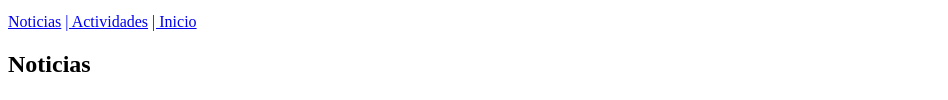
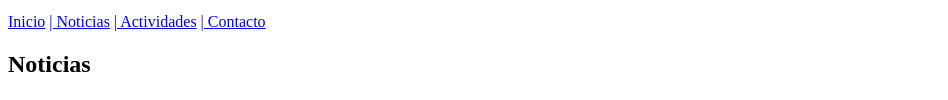
Before and after one commit to mgarridov02/EJERCICIOS-LLMM, a plain HTML site: page index.html in a window 1280 px wide. Shown: the part 255-355 px from the top of the page, without its empty margins (0-948 px from the left). Drawn offline with Linux system fonts and the light colour scheme.

Commit message:
16/11-26

```diff
--- a/index.html
+++ b/index.html
@@ -18,10 +18,11 @@
         </figure>
     </header>
     <nav>
-        <a href="#noticias">Noticias</a>
+        <a href="index.html" target="_self" title="Inicio">Inicio</a>
+        <a href="#noticias">| Noticias</a>
         <a href="#actividades">| Actividades</a>
-        <a href="contacto/formcontacto.html" target="_self" title="Contacto"></a>
-        <a href="index.html" target="_self" title="Inicio">| Inicio</a>
+        <a href="contacto/formcontacto.html" target="_self" title="Contacto">| Contacto</a>
+
     </nav>
     <main>
         <section id="noticias">
```
Also changed, not shown: contacto/formcontacto.html (+3 -3 lines).
